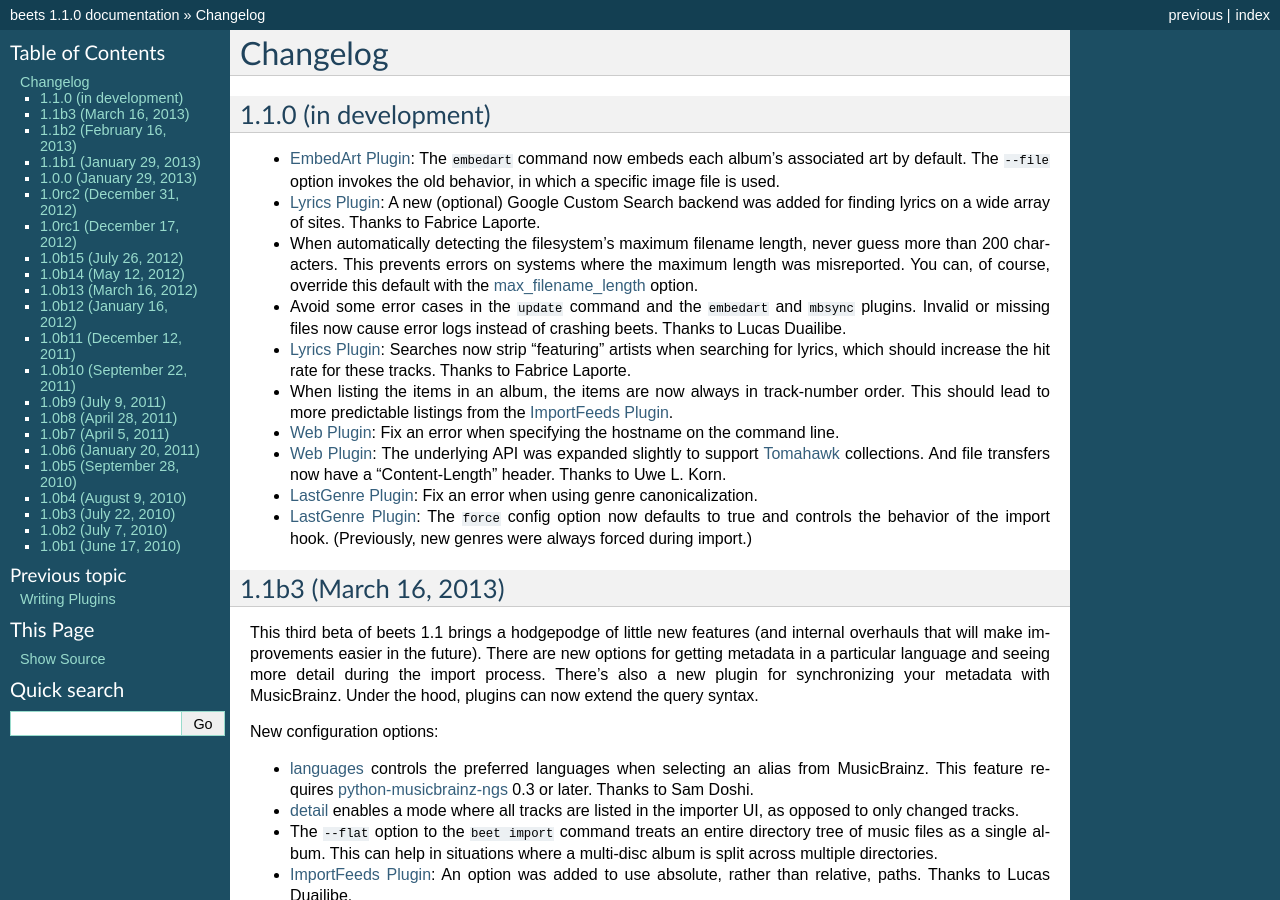
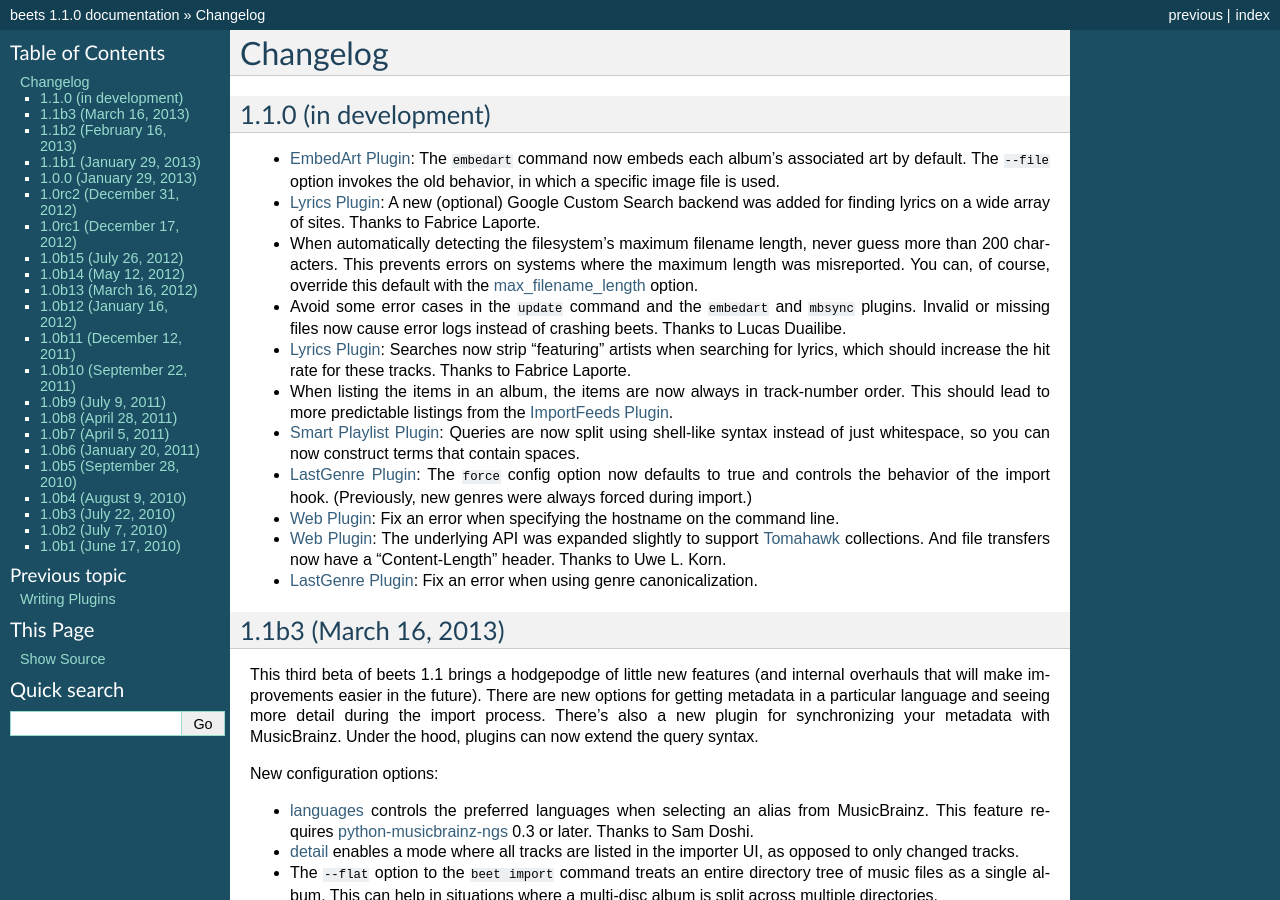
Before and after one commit to google-code-export/beets, a Sphinx documentation site: the page built from docs/changelog.rst, in a window 1280 px wide and 900 px high. Built offline with Sphinx 7.4.7, drawn with Linux system fonts in a browser that asks for light colours.

Commit message:
smartplaylist: split query w/ shlex (fixes #256)

```diff
--- a/docs/changelog.rst
+++ b/docs/changelog.rst
@@ -23,15 +23,18 @@
 * When listing the items in an album, the items are now always in track-number
   order. This should lead to more predictable listings from the
   :doc:`/plugins/importfeeds`.
+* :doc:`/plugins/smartplaylist`: Queries are now split using shell-like syntax
+  instead of just whitespace, so you can now construct terms that contain
+  spaces.
+* :doc:`/plugins/lastgenre`: The ``force`` config option now defaults to true
+  and controls the behavior of the import hook. (Previously, new genres were
+  always forced during import.)
 * :doc:`/plugins/web`: Fix an error when specifying the hostname on the
   command line.
 * :doc:`/plugins/web`: The underlying API was expanded slightly to support
   `Tomahawk`_ collections. And file transfers now have a "Content-Length"
   header. Thanks to Uwe L. Korn.
 * :doc:`/plugins/lastgenre`: Fix an error when using genre canonicalization.
-* :doc:`/plugins/lastgenre`: The ``force`` config option now defaults to true
-  and controls the behavior of the import hook. (Previously, new genres were
-  always forced during import.)
 
 .. _Tomahawk: http://www.tomahawk-player.org/
 
--- a/docs/plugins/smartplaylist.rst
+++ b/docs/plugins/smartplaylist.rst
@@ -30,8 +30,10 @@
 You can generate as many playlists as you want by adding them to the
 ``playlists`` section, using beets query syntax (see
 :doc:`/reference/query`) for ``query`` and the file name to be generated for
-``name``. If you have existing files with the same names, you should
-back them up---they will be overwritten when the plugin runs.
+``name``. The query will be split using shell-like syntax, so if you need to
+use spaces in the query, be sure to quote them (e.g., ``artist:"The Beatles"``).
+If you have existing files with the same names, you should back them up---they
+will be overwritten when the plugin runs.
 
 For more advanced usage, you can use template syntax (see
 :doc:`/reference/pathformat/`) in the ``name`` field. For example::
```
Also changed, not shown: 1 other file.
